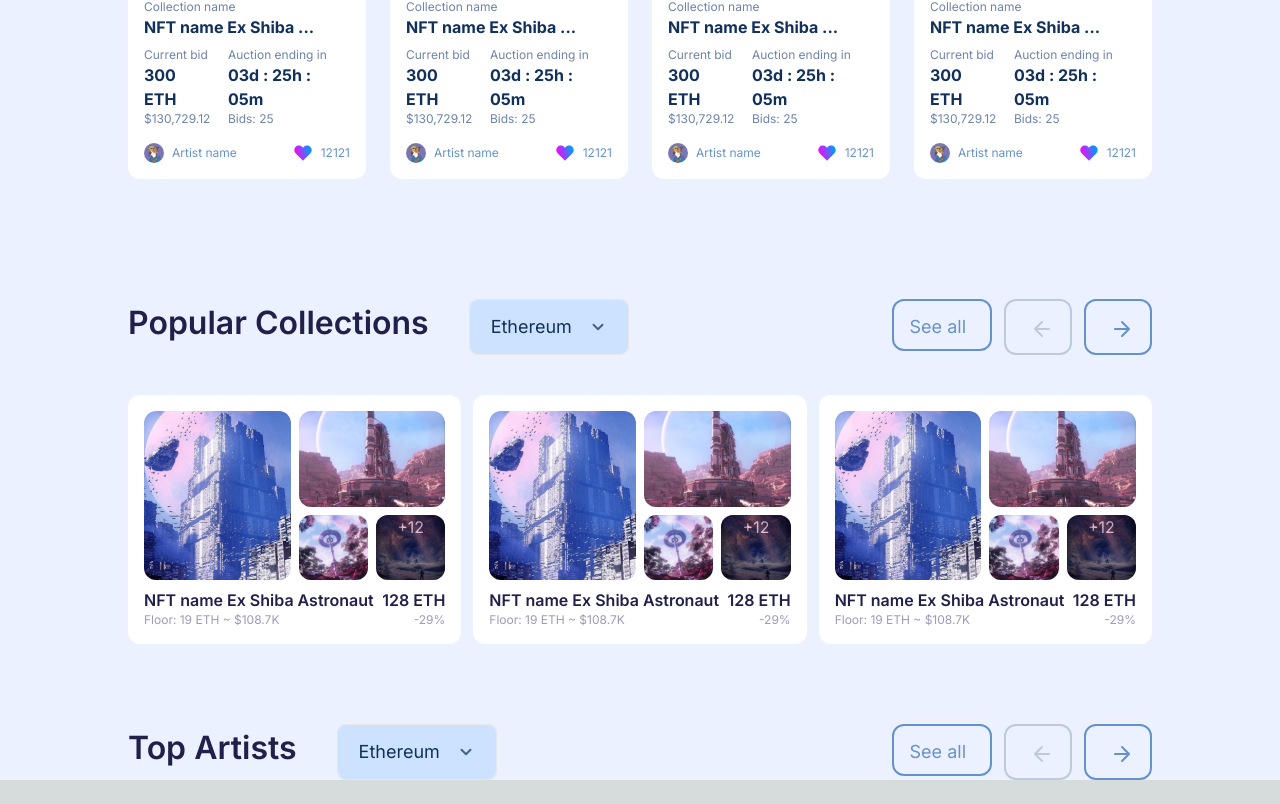
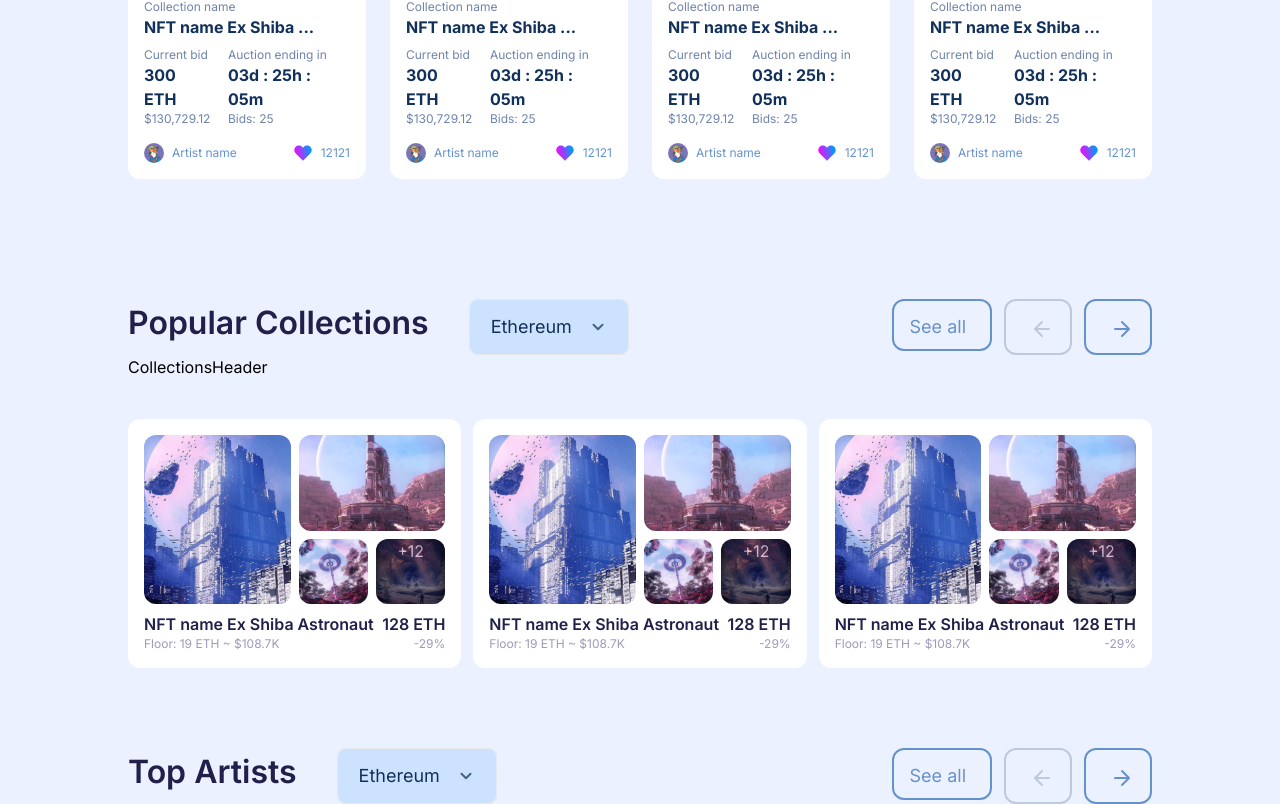
Before and after one commit to khadijafatima409/MY-NFT, a Next.js app: page / in a window 1280 px wide. Shown: the part 1104-1908 px from the top of the page. Before the commit the page ends 1884 px from the top, so only its background shows below. Built offline with nearby package versions, Linux system fonts and the light colour scheme.

Commit message:
import Header

```diff
--- a/src/components/Collections.tsx
+++ b/src/components/Collections.tsx
@@ -5,10 +5,12 @@ import image1 from "../../public/collections/img1.svg";
 import image2 from "../../public/collections/img2.svg";
 import image3 from "../../public/collections/img3.svg";
 import image4 from "../../public/collections/img4.svg";
+import CollectionsHeader from "./CollectionsHeader";
 const Collections = () => {
   return (
     <div className="w-[80%] mx-auto ">
       <CustomHeader title="Popular Collections" className="text-blue" />
+      <CollectionsHeader />
       <div className="max-w-full pt-10 pb-20 grid grid-cols-1 md:grid-cols-2 lg:grid-cols-3 gap-3">
         {COLLECTION_CARD.map((elrment) => {
           return (
```
